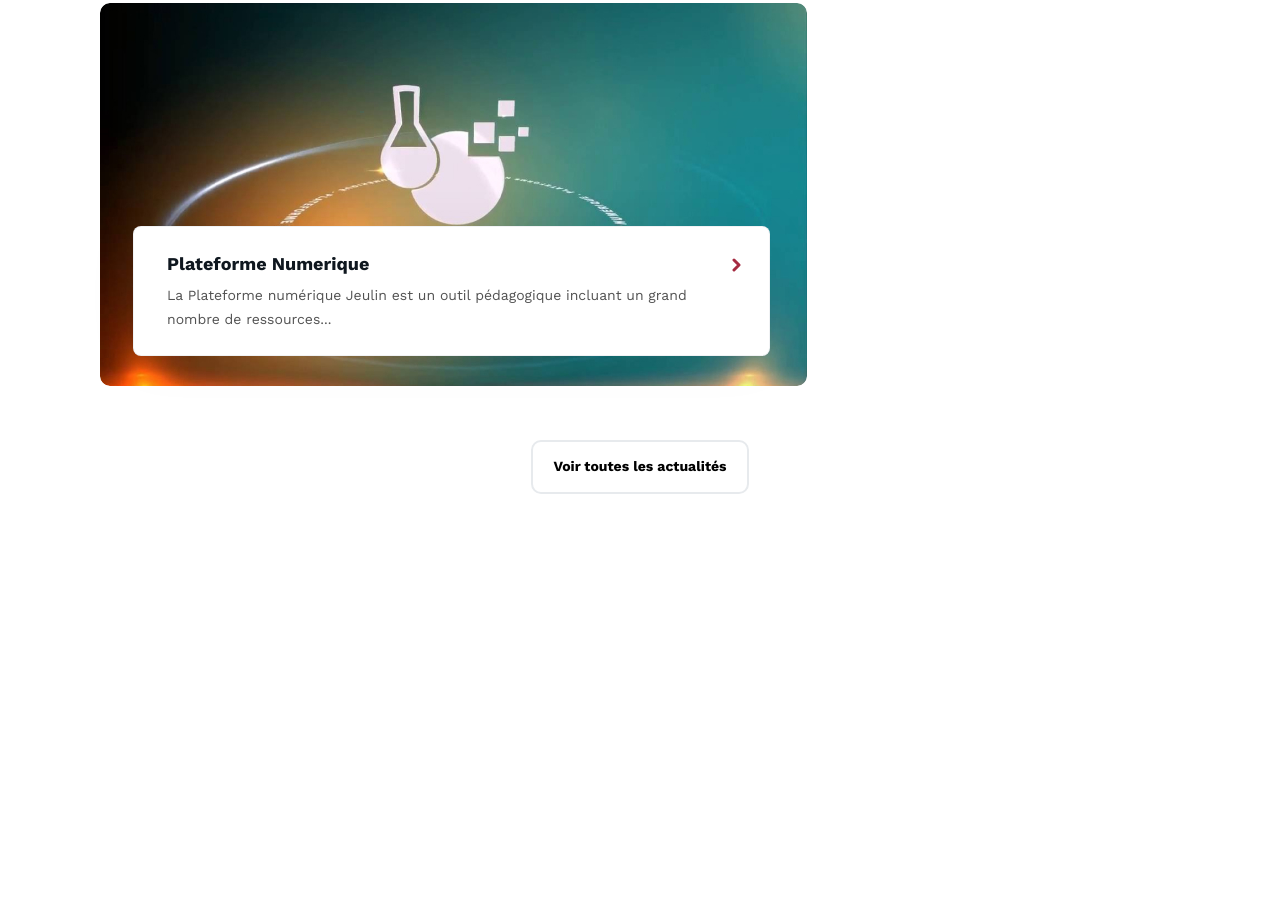
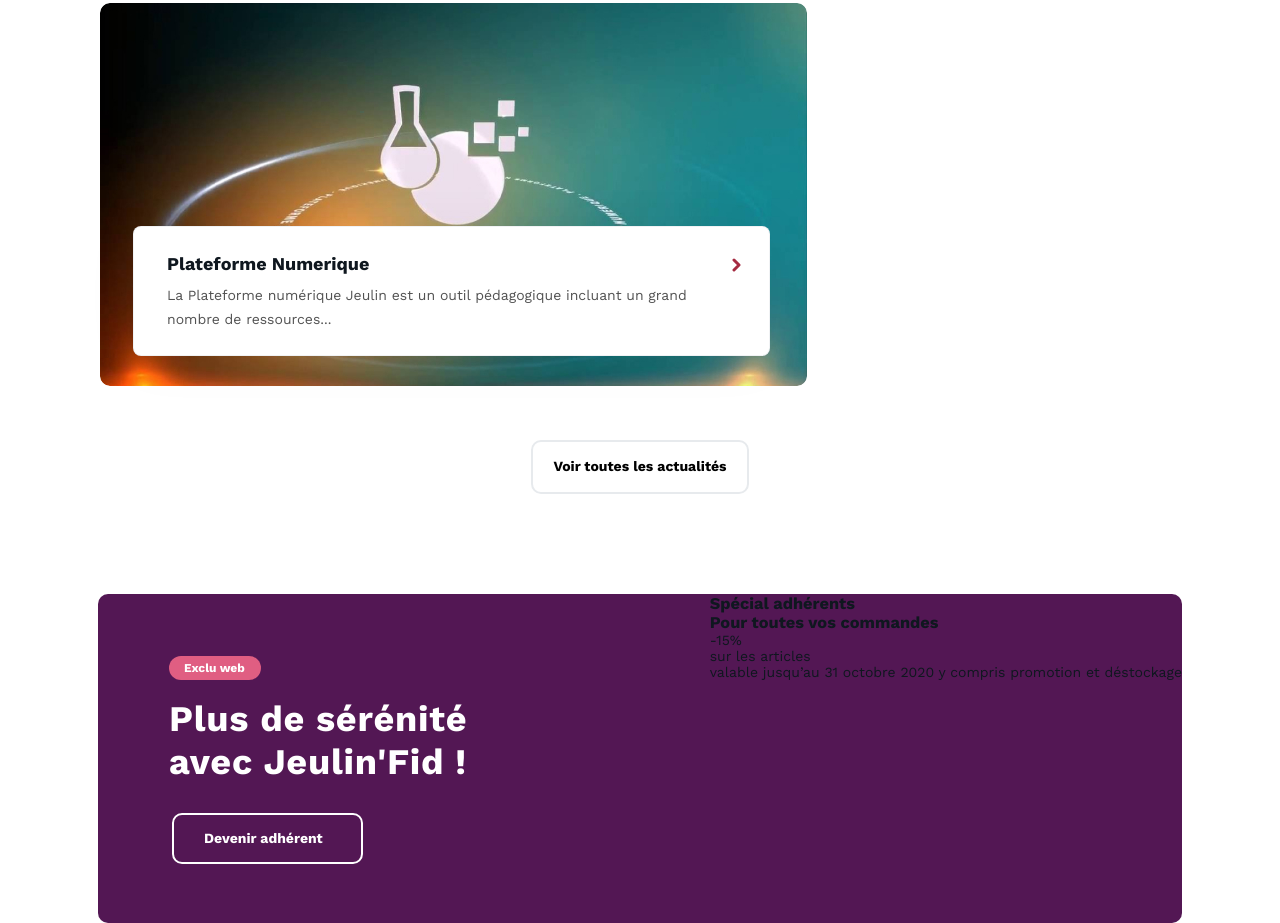
Before and after one commit to valenitin/oss_21, a plain HTML site: page src/index.html in a window 1280 px wide. Shown: the part 2224-3147 px from the top of the page. Before the commit the page ends 2818 px from the top, so only its background shows below. Drawn offline with nearby package versions, Linux system fonts and the light colour scheme.

Commit message:
recent changes

```diff
--- a/src/index.html
+++ b/src/index.html
@@ -48,7 +48,7 @@
                                 <div id="search_autocomplete" class="search-autocomplete"></div>
                                 <div class="nested">
                                     <a class="action advanced"
-                                       href="https://magento2.demo.ubertheme.com/index.php/catalogsearch/advanced/"
+                                       href=""
                                        data-action="advanced-search">
                                         Advanced Search </a>
                                 </div>
@@ -163,7 +163,7 @@
                         tabindex="0">
 
                         <li class="level0 nav-2 category-item level-top parent ui-menu-item" role="presentation"><a
-                                href="https://magento2.demo.ubertheme.com/index.php/women.html"
+                                href=""
                                 class="level-top ui-corner-all" aria-haspopup="true" id="ui-id-4" tabindex="-1"
                                 role="menuitem"><span
                                 class="ui-menu-icon ui-icon ui-icon-carat-1-e"></span><span
@@ -173,7 +173,7 @@
                             <ul class="level0 submenu ui-menu ui-widget ui-widget-content ui-corner-all" role="menu"
                                 aria-hidden="true" aria-expanded="false" style="display: none;">
                                 <li class="level1 nav-2-1 category-item first parent ui-menu-item" role="presentation">
-                                    <a href="https://magento2.demo.ubertheme.com/index.php/women/tops-women.html"
+                                    <a href=""
                                        aria-haspopup="true" id="ui-id-9" class="ui-corner-all" tabindex="-1"
                                        role="menuitem"><span
                                             class="ui-menu-icon ui-icon ui-icon-carat-1-e"></span><span>Tops</span></a>
@@ -181,26 +181,26 @@
                                         role="menu" aria-hidden="true" aria-expanded="false" style="display: none;">
                                         <li class="level2 nav-2-1-1 category-item first ui-menu-item"
                                             role="presentation"><a
-                                                href="https://magento2.demo.ubertheme.com/index.php/women/tops-women/jackets-women.html"
+                                                href=""
                                                 id="ui-id-11" class="ui-corner-all" tabindex="-1" role="menuitem"><span>Jackets</span></a>
                                         </li>
                                         <li class="level2 nav-2-1-2 category-item ui-menu-item" role="presentation"><a
-                                                href="https://magento2.demo.ubertheme.com/index.php/women/tops-women/hoodies-and-sweatshirts-women.html"
+                                                href=""
                                                 id="ui-id-12" class="ui-corner-all" tabindex="-1" role="menuitem"><span>Hoodies &amp; Sweatshirts</span></a>
                                         </li>
                                         <li class="level2 nav-2-1-3 category-item ui-menu-item" role="presentation"><a
-                                                href="https://magento2.demo.ubertheme.com/index.php/women/tops-women/tees-women.html"
+                                                href=""
                                                 id="ui-id-13" class="ui-corner-all" tabindex="-1" role="menuitem"><span>Tees</span></a>
                                         </li>
                                         <li class="level2 nav-2-1-4 category-item last ui-menu-item"
                                             role="presentation"><a
-                                                href="https://magento2.demo.ubertheme.com/index.php/women/tops-women/tanks-women.html"
+                                                href=""
                                                 id="ui-id-14" class="ui-corner-all" tabindex="-1" role="menuitem"><span>Bras &amp; Tanks</span></a>
                                         </li>
                                     </ul>
                                 </li>
                                 <li class="level1 nav-2-2 category-item last parent ui-menu-item" role="presentation"><a
-                                        href="https://magento2.demo.ubertheme.com/index.php/women/bottoms-women.html"
+                                        href=""
                                         aria-haspopup="true" id="ui-id-10" class="ui-corner-all" tabindex="-1"
                                         role="menuitem"><span
                                         class="ui-menu-icon ui-icon ui-icon-carat-1-e"></span><span>Bottoms</span></a>
@@ -208,12 +208,12 @@
                                         role="menu" aria-hidden="true" aria-expanded="false" style="display: none;">
                                         <li class="level2 nav-2-2-1 category-item first ui-menu-item"
                                             role="presentation"><a
-                                                href="https://magento2.demo.ubertheme.com/index.php/women/bottoms-women/pants-women.html"
+                                                href=""
                                                 id="ui-id-15" class="ui-corner-all" tabindex="-1" role="menuitem"><span>Pants</span></a>
                                         </li>
                                         <li class="level2 nav-2-2-2 category-item last ui-menu-item"
                                             role="presentation"><a
-                                                href="https://magento2.demo.ubertheme.com/index.php/women/bottoms-women/shorts-women.html"
+                                                href=""
                                                 id="ui-id-16" class="ui-corner-all" tabindex="-1" role="menuitem"><span>Shorts</span></a>
                                         </li>
                                     </ul>
@@ -221,21 +221,21 @@
                             </ul>
                         </li>
                         <li class="level0 nav-3 category-item level-top parent ui-menu-item" role="presentation"><a
-                                href="https://magento2.demo.ubertheme.com/index.php/men.html"
+                                href=""
                                 class="level-top ui-corner-all" aria-haspopup="true" id="ui-id-5" tabindex="-1"
                                 role="menuitem"><span
                                 class="ui-menu-icon ui-icon ui-icon-carat-1-e"></span></a>
                             <a class="navigation__link" href="#">Promotions</a>
                         </li>
                         <li class="level0 nav-4 category-item level-top parent ui-menu-item" role="presentation"><a
-                                href="https://magento2.demo.ubertheme.com/index.php/gear.html"
+                                href=""
                                 class="level-top ui-corner-all" aria-haspopup="true" id="ui-id-6" tabindex="-1"
                                 role="menuitem"><span
                                 class="ui-menu-icon ui-icon ui-icon-carat-1-e"></span></a>
                             <a class="navigation__link" href="#">Nouveautés</a>
                         </li>
                         <li class="level0 nav-5 category-item level-top parent ui-menu-item" role="presentation"><a
-                                href="https://magento2.demo.ubertheme.com/index.php/training.html"
+                                href=""
                                 class="level-top ui-corner-all" aria-haspopup="true" id="ui-id-7" tabindex="-1"
                                 role="menuitem"><span class="ui-menu-icon ui-icon ui-icon-carat-1-e"></span></a>
                             <a class="navigation__link" href="#">Marques</a>
@@ -1259,6 +1259,24 @@
                 <button class="news__button-more" type="button">Voir toutes les actualités</button>
             </div>
         </section>
+        <section class="action">
+            <div class="container">
+                <div class="action__wrapper">
+                    <div class="action__left-block">
+                        <span class="action__type">Exclu web</span>
+                        <h2 class="action__primary-title">Plus de sérénité <br> avec Jeulin'Fid !</h2>
+                            <button class="action__button" type="button">Devenir adhérent</button>
+                    </div>
+                    <div class="action__right-block">
+                        <h3 class="action__second-title">Spécial adhérents <br> Pour toutes vos commandes</h3>
+                        <p class="action__text"><span class="action__percent">-15%</span><br>sur les articles</p>
+                        <p class="action__desc">valable jusqu’au 31 octobre 2020 y compris promotion et déstockage</p>
+                    </div>
+                </div>
+
+
+            </div>
+        </section>
     </main>
 </div>
 <script src="./js/jquery.js" type="text/javascript"></script>
--- /dev/null
+++ b/src/less/_action.less
@@ -0,0 +1,54 @@
+.action {
+  &__wrapper {
+    position: relative;
+    width: 100%;
+    max-width: 1440px;
+    background: #531754;
+    border-radius: 10px;
+    padding-left: 71px;
+    padding-top: 62px;
+    padding-bottom: 59px;
+  }
+
+  &__right-block {
+    position: absolute;
+    top: 0;
+    right: 0;
+  }
+
+  &__type {
+    display: inline-block;
+    margin-bottom: 18px;
+    padding: 0 16px 0 15px;
+    font-weight: 700;
+    font-size: 12px;
+    line-height: 2;
+    color: @main-white;
+
+    background: #E05E82;
+    border-radius: 50px;
+
+  }
+
+  &__primary-title {
+    margin-bottom: 30px;
+    font-weight: 700;
+    font-size: 36px;
+    line-height: 1.19;
+    letter-spacing: 0.02em;
+    color: @main-white;
+  }
+
+  &__button {
+    outline: none;
+    background-color: transparent;
+    font-weight: 700;
+    font-size: 14px;
+    line-height: 1.14;
+    margin: 0 0 0 3px;
+    padding: 16px 38px 15px 30px;
+    color: @main-white;
+    border: 2px solid currentColor;
+    border-radius: 10px;
+  }
+}
--- a/src/less/_global.less
+++ b/src/less/_global.less
@@ -30,3 +30,6 @@
 a {
   color: inherit;
 }
+.container{
+  padding: 0 98px;
+}
--- a/src/less/style.less
+++ b/src/less/style.less
@@ -13,3 +13,4 @@
 @import "_hero";
 @import "_product-block";
 @import "_news";
+@import "_action";
```
Also changed, not shown: src/css/style.css, 1 other file.
